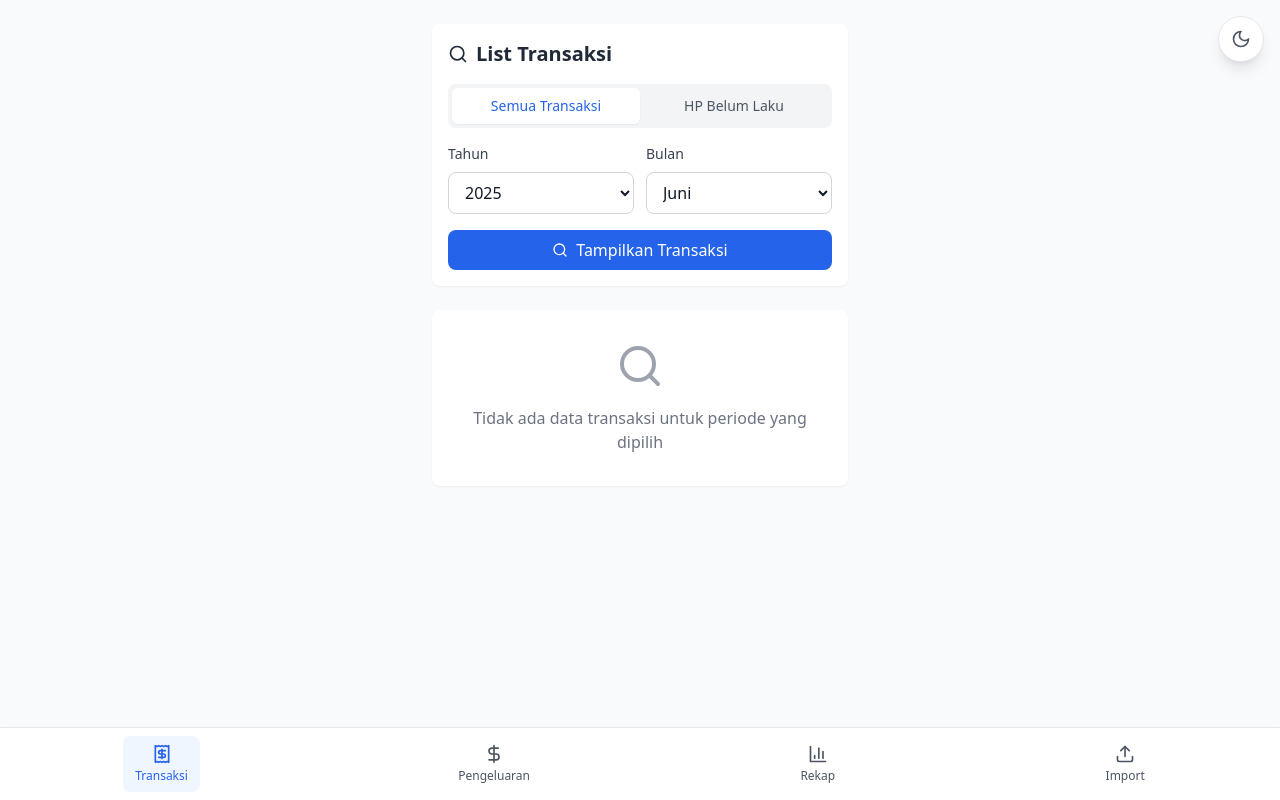
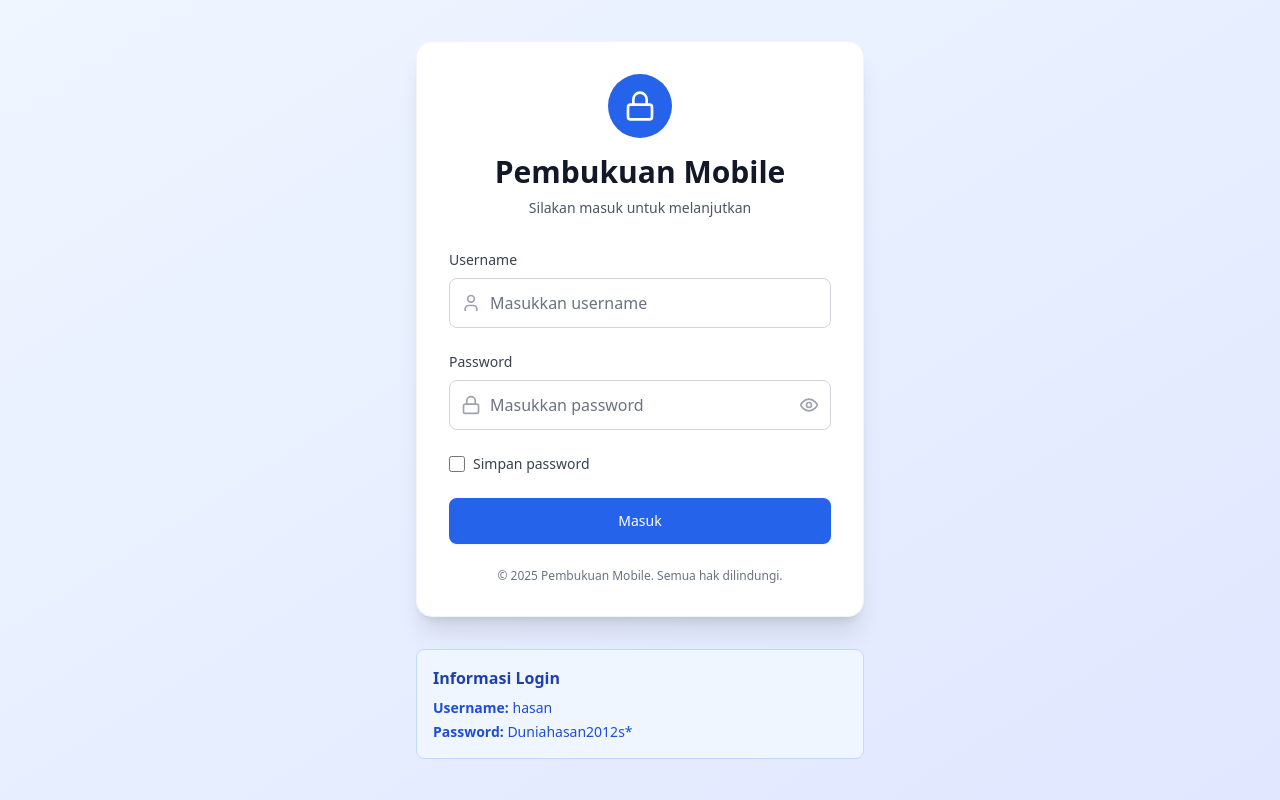
Before and after one commit to haxan100/pebukuanFE, a React (Vite) app: page / in a window 1280 px wide. Built offline with nearby package versions, Linux system fonts and the light colour scheme.

Commit message:
Add Login/Logout System with Authentication

```diff
--- a/src/App.tsx
+++ b/src/App.tsx
@@ -1,9 +1,10 @@
 import React, { useState, useEffect } from 'react';
-import { Receipt, DollarSign, BarChart3, Upload, Loader2, Sun, Moon } from 'lucide-react';
+import { Receipt, DollarSign, BarChart3, Upload, Loader2, Sun, Moon, LogOut, User } from 'lucide-react';
 import ListTransaksi from './components/ListTransaksi';
 import Pengeluaran from './components/Pengeluaran';
 import Rekap from './components/Rekap';
 import Import from './components/Import';
+import Login from './components/Login';
 import Notification from './components/Notification';
 
 type Tab = 'transaksi' | 'pengeluaran' | 'rekap' | 'import';
@@ -16,6 +17,9 @@ interface NotificationState {
 
 function App() {
   const [activeTab, setActiveTab] = useState<Tab>('transaksi');
+  const [isLoggedIn, setIsLoggedIn] = useState<boolean>(() => {
+    return localStorage.getItem('isLoggedIn') === 'true';
+  });
   const [darkMode, setDarkMode] = useState<boolean>(() => {
     const saved = localStorage.getItem('darkMode');
     return saved ? JSON.parse(saved) : false;
@@ -46,6 +50,21 @@ function App() {
     setDarkMode(!darkMode);
   };
 
+  const handleLogin = () => {
+    setIsLoggedIn(true);
+  };
+
+  const handleLogout = () => {
+    // Show confirmation dialog
+    if (window.confirm('Apakah Anda yakin ingin keluar?')) {
+      localStorage.removeItem('isLoggedIn');
+      localStorage.removeItem('loginTime');
+      setIsLoggedIn(false);
+      setActiveTab('transaksi'); // Reset to default tab
+      showNotification('Anda telah berhasil keluar');
+    }
+  };
+
   const tabs = [
     { id: 'transaksi' as Tab, label: 'Transaksi', icon: Receipt },
     { id: 'pengeluaran' as Tab, label: 'Pengeluaran', icon: DollarSign },
@@ -68,24 +87,56 @@ function App() {
     }
   };
 
+  // Show login screen if not logged in
+  if (!isLoggedIn) {
+    return (
+      <>
+        <Login onLogin={handleLogin} showNotification={showNotification} />
+        <Notification
+          show={notification.show}
+          message={notification.message}
+          type={notification.type}
+          onClose={() => setNotification(prev => ({ ...prev, show: false }))}
+        />
+      </>
+    );
+  }
+
   return (
     <div className="min-h-screen bg-gray-50 dark:bg-gray-900 pb-20 transition-colors duration-200">
-      {/* Theme Toggle Button */}
-      <div className="fixed top-4 right-4 z-50">
+      {/* Header with Theme Toggle and Logout */}
+      <div className="fixed top-0 left-0 right-0 z-50 bg-white dark:bg-gray-800 border-b border-gray-200 dark:border-gray-700 shadow-sm">
+        <div className="flex justify-between items-center px-4 py-3">
+          <div className="flex items-center">
+            <User className="text-blue-600 dark:text-blue-400 mr-2" size={20} />
+            <span className="font-medium text-gray-800 dark:text-white">Hasan</span>
+          </div>
+
+          <div className="flex items-center space-x-2">
             <button
               onClick={toggleDarkMode}
-          className="p-3 bg-white dark:bg-gray-800 rounded-full shadow-lg border border-gray-200 dark:border-gray-700 hover:shadow-xl transition-all duration-200"
+              className="p-2 bg-gray-100 dark:bg-gray-700 rounded-full hover:bg-gray-200 dark:hover:bg-gray-600 transition-colors duration-200"
               aria-label="Toggle theme"
             >
               {darkMode ? (
-            <Sun className="text-yellow-500" size={20} />
+                <Sun className="text-yellow-500" size={18} />
               ) : (
-            <Moon className="text-gray-600" size={20} />
+                <Moon className="text-gray-600" size={18} />
               )}
             </button>
+
+            <button
+              onClick={handleLogout}
+              className="flex items-center px-3 py-2 bg-red-600 text-white rounded-lg hover:bg-red-700 transition-colors duration-200 text-sm"
+            >
+              <LogOut size={16} className="mr-1" />
+              Keluar
+            </button>
+          </div>
+        </div>
       </div>
 
-      <div className="container mx-auto px-4 py-6 max-w-md">
+      <div className="container mx-auto px-4 py-6 max-w-md mt-16">
         {renderContent()}
       </div>
 
--- /dev/null
+++ b/src/components/Login.tsx
@@ -0,0 +1,183 @@
+import React, { useState } from 'react';
+import { Lock, User, Eye, EyeOff, Loader2 } from 'lucide-react';
+
+interface LoginProps {
+  onLogin: () => void;
+  showNotification: (message: string, type?: 'success' | 'error') => void;
+}
+
+const Login: React.FC<LoginProps> = ({ onLogin, showNotification }) => {
+  const [username, setUsername] = useState<string>(() => {
+    return localStorage.getItem('savedUsername') || '';
+  });
+  const [password, setPassword] = useState<string>(() => {
+    return localStorage.getItem('rememberPassword') === 'true'
+      ? localStorage.getItem('savedPassword') || ''
+      : '';
+  });
+  const [showPassword, setShowPassword] = useState(false);
+  const [rememberPassword, setRememberPassword] = useState<boolean>(() => {
+    return localStorage.getItem('rememberPassword') === 'true';
+  });
+  const [loading, setLoading] = useState(false);
+
+  const handleSubmit = (e: React.FormEvent) => {
+    e.preventDefault();
+
+    if (!username.trim() || !password.trim()) {
+      showNotification('Username dan password harus diisi', 'error');
+      return;
+    }
+
+    setLoading(true);
+
+    // Simulate login delay
+    setTimeout(() => {
+      if (username === 'hasan' && password === 'Duniahasan2012s*') {
+        // Save credentials if remember is checked
+        if (rememberPassword) {
+          localStorage.setItem('savedUsername', username);
+          localStorage.setItem('savedPassword', password);
+          localStorage.setItem('rememberPassword', 'true');
+        } else {
+          localStorage.removeItem('savedPassword');
+          localStorage.setItem('rememberPassword', 'false');
+          // Still save username for convenience
+          localStorage.setItem('savedUsername', username);
+        }
+
+        // Set login status
+        localStorage.setItem('isLoggedIn', 'true');
+        localStorage.setItem('loginTime', new Date().toISOString());
+
+        showNotification('Login berhasil! Selamat datang, Hasan');
+        onLogin();
+      } else {
+        showNotification('Username atau password salah', 'error');
+      }
+      setLoading(false);
+    }, 1000);
+  };
+
+  return (
+    <div className="min-h-screen bg-gradient-to-br from-blue-50 to-indigo-100 dark:from-gray-900 dark:to-gray-800 flex items-center justify-center px-4 transition-colors duration-200">
+      <div className="max-w-md w-full space-y-8">
+        <div className="bg-white dark:bg-gray-800 rounded-2xl shadow-xl p-8 border border-gray-100 dark:border-gray-700">
+          {/* Header */}
+          <div className="text-center mb-8">
+            <div className="mx-auto h-16 w-16 bg-blue-600 rounded-full flex items-center justify-center mb-4">
+              <Lock className="h-8 w-8 text-white" />
+            </div>
+            <h2 className="text-3xl font-bold text-gray-900 dark:text-white">
+              Pembukuan Mobile
+            </h2>
+            <p className="mt-2 text-sm text-gray-600 dark:text-gray-400">
+              Silakan masuk untuk melanjutkan
+            </p>
+          </div>
+
+          {/* Login Form */}
+          <form onSubmit={handleSubmit} className="space-y-6">
+            <div>
+              <label htmlFor="username" className="block text-sm font-medium text-gray-700 dark:text-gray-300 mb-2">
+                Username
+              </label>
+              <div className="relative">
+                <div className="absolute inset-y-0 left-0 pl-3 flex items-center pointer-events-none">
+                  <User className="h-5 w-5 text-gray-400" />
+                </div>
+                <input
+                  id="username"
+                  type="text"
+                  value={username}
+                  onChange={(e) => setUsername(e.target.value)}
+                  className="block w-full pl-10 pr-3 py-3 border border-gray-300 dark:border-gray-600 rounded-lg focus:ring-2 focus:ring-blue-500 focus:border-blue-500 bg-white dark:bg-gray-700 text-gray-900 dark:text-white placeholder-gray-500 dark:placeholder-gray-400"
+                  placeholder="Masukkan username"
+                  autoComplete="username"
+                />
+              </div>
+            </div>
+
+            <div>
+              <label htmlFor="password" className="block text-sm font-medium text-gray-700 dark:text-gray-300 mb-2">
+                Password
+              </label>
+              <div className="relative">
+                <div className="absolute inset-y-0 left-0 pl-3 flex items-center pointer-events-none">
+                  <Lock className="h-5 w-5 text-gray-400" />
+                </div>
+                <input
+                  id="password"
+                  type={showPassword ? 'text' : 'password'}
+                  value={password}
+                  onChange={(e) => setPassword(e.target.value)}
+                  className="block w-full pl-10 pr-12 py-3 border border-gray-300 dark:border-gray-600 rounded-lg focus:ring-2 focus:ring-blue-500 focus:border-blue-500 bg-white dark:bg-gray-700 text-gray-900 dark:text-white placeholder-gray-500 dark:placeholder-gray-400"
+                  placeholder="Masukkan password"
+                  autoComplete="current-password"
+                />
+                <button
+                  type="button"
+                  onClick={() => setShowPassword(!showPassword)}
+                  className="absolute inset-y-0 right-0 pr-3 flex items-center"
+                >
+                  {showPassword ? (
+                    <EyeOff className="h-5 w-5 text-gray-400 hover:text-gray-600 dark:hover:text-gray-300" />
+                  ) : (
+                    <Eye className="h-5 w-5 text-gray-400 hover:text-gray-600 dark:hover:text-gray-300" />
+                  )}
+                </button>
+              </div>
+            </div>
+
+            {/* Remember Password Checkbox */}
+            <div className="flex items-center">
+              <input
+                id="remember-password"
+                type="checkbox"
+                checked={rememberPassword}
+                onChange={(e) => setRememberPassword(e.target.checked)}
+                className="h-4 w-4 text-blue-600 focus:ring-blue-500 border-gray-300 dark:border-gray-600 rounded bg-white dark:bg-gray-700"
+              />
+              <label htmlFor="remember-password" className="ml-2 block text-sm text-gray-700 dark:text-gray-300">
+                Simpan password
+              </label>
+            </div>
+
+            <button
+              type="submit"
+              disabled={loading}
+              className="w-full flex justify-center py-3 px-4 border border-transparent rounded-lg shadow-sm text-sm font-medium text-white bg-blue-600 hover:bg-blue-700 focus:outline-none focus:ring-2 focus:ring-offset-2 focus:ring-blue-500 disabled:opacity-50 disabled:cursor-not-allowed transition-colors duration-200"
+            >
+              {loading ? (
+                <>
+                  <Loader2 className="animate-spin -ml-1 mr-3 h-5 w-5" />
+                  Memproses...
+                </>
+              ) : (
+                'Masuk'
+              )}
+            </button>
+          </form>
+
+          {/* Footer */}
+          <div className="mt-6 text-center">
+            <p className="text-xs text-gray-500 dark:text-gray-400">
+              © 2025 Pembukuan Mobile. Semua hak dilindungi.
+            </p>
+          </div>
+        </div>
+
+        {/* Demo Credentials Info */}
+        <div className="bg-blue-50 dark:bg-blue-900/30 rounded-lg p-4 border border-blue-200 dark:border-blue-800">
+          <h3 className="font-semibold text-blue-800 dark:text-blue-300 mb-2">Informasi Login</h3>
+          <div className="text-sm text-blue-700 dark:text-blue-400 space-y-1">
+            <p><strong>Username:</strong> hasan</p>
+            <p><strong>Password:</strong> Duniahasan2012s*</p>
+          </div>
+        </div>
+      </div>
+    </div>
+  );
+};
+
+export default Login;
```
Lines whose indentation alone changed are shown as unchanged.
